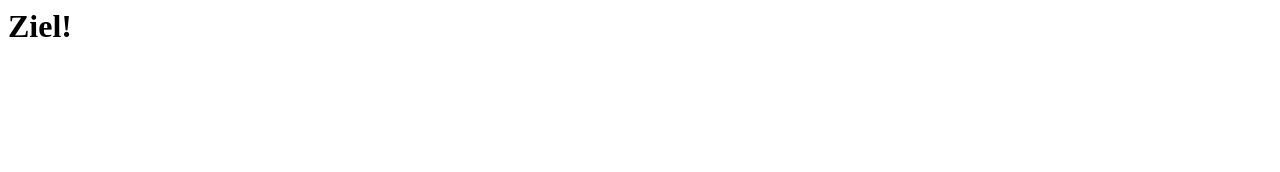
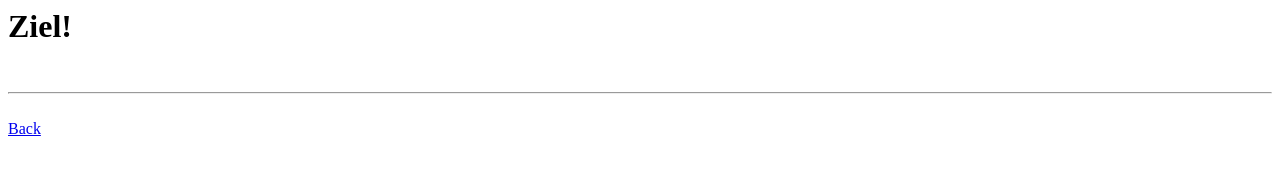
Before and after one commit to LouisD-github/LouisD-github.github.io, a plain HTML site: page labyrinth/l11.html in a window 1280 px wide. Drawn offline with Linux system fonts and the light colour scheme.

Commit message:
Update l11.html

```diff
--- a/labyrinth/l11.html
+++ b/labyrinth/l11.html
@@ -4,6 +4,8 @@
   </head>
   <body>
     <h1>Ziel!</h1>
+    <br><hr><br>
+    <a href="index.html">Back</a>
   </body>
 
 </html>
```
